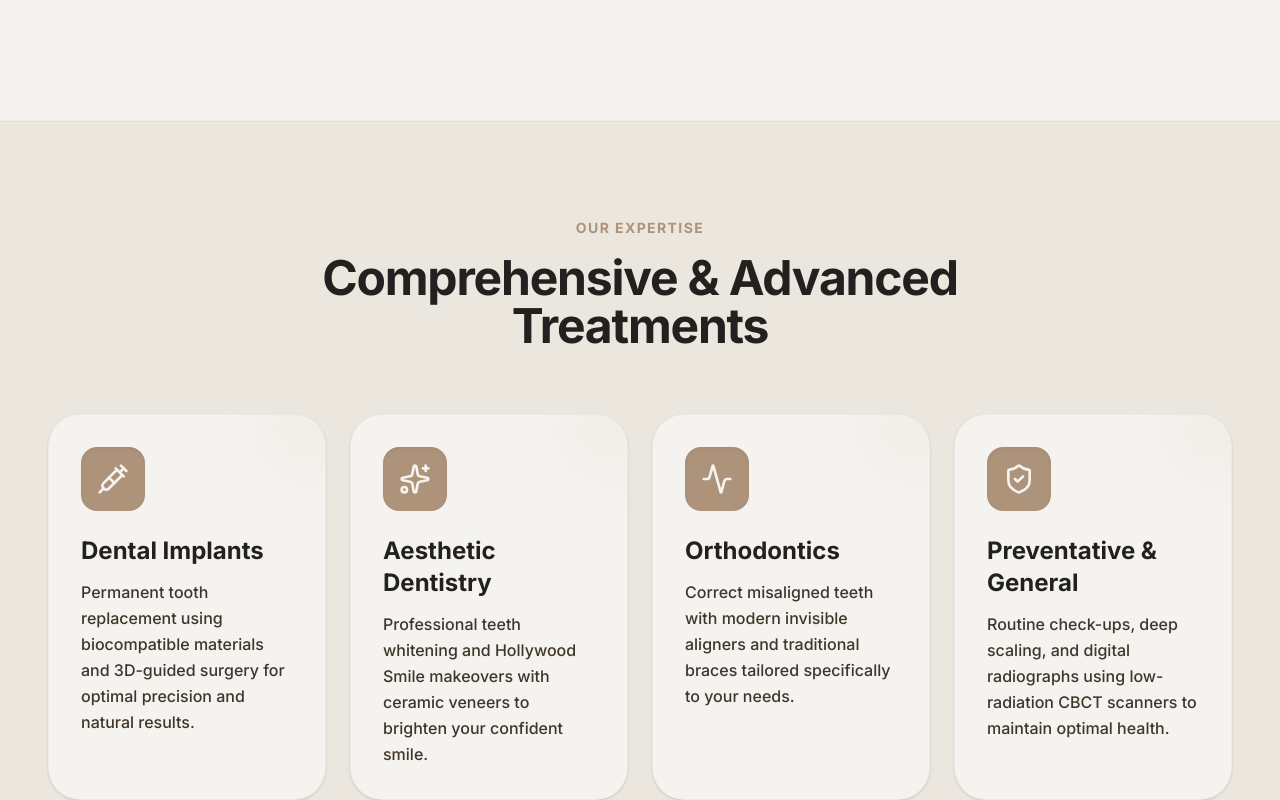
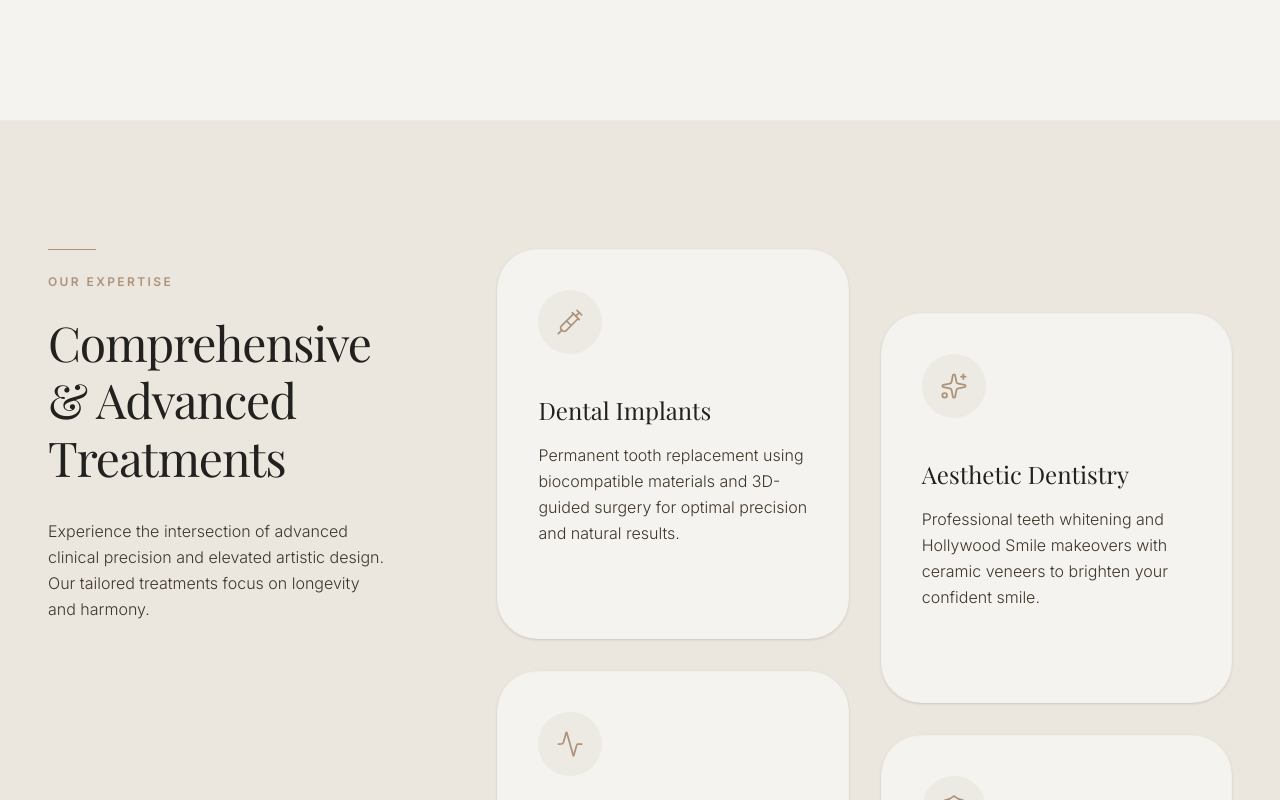
Before and after one commit to AsmaaMohamediDev/dental-center, a React (Vite) app: page / in a window 1280 px wide. Shown: the part 1060-1860 px from the top of the page. Built offline with nearby package versions, Linux system fonts and the light colour scheme; a web font is replaced by a local one.

Commit message:
refactor: implement asymmetric layout for Services cards

```diff
--- a/src/components/Services.jsx
+++ b/src/components/Services.jsx
@@ -8,38 +8,58 @@ const Services = () => {
   return (
     <section
       id="services"
-      className="w-full py-24 px-6 md:px-12 bg-beige relative border-t border-primary/10"
+      className="w-full py-32 px-6 md:px-12 bg-beige relative"
     >
-      <div className="max-w-4xl mx-auto text-center mb-16">
-        <h2 className="text-primary font-bold tracking-widest uppercase mb-4 text-sm">
+      <div className="max-w-7xl mx-auto flex flex-col md:flex-row gap-20 items-start">
+        {/* Sticky Left Sidebar for Section Title to break symmetry */}
+        <div className="md:w-1/3 md:sticky top-32 z-10 pr-8">
+          <div className="w-12 h-px bg-primary mb-6"></div>
+          <h2 className="text-primary font-semibold tracking-[0.2em] uppercase mb-6 text-xs">
             {sectionTitle}
           </h2>
-        <h3 className="text-4xl md:text-5xl font-extrabold text-ink tracking-tight">
+          <h3 className="text-4xl md:text-5xl font-serif text-ink tracking-tight leading-[1.2] mb-8">
             {heading}
           </h3>
+          <p className="text-secondary font-light leading-relaxed mb-8">
+            Experience the intersection of advanced clinical precision and
+            elevated artistic design. Our tailored treatments focus on longevity
+            and harmony.
+          </p>
         </div>
 
-      <div className="grid grid-cols-1 md:grid-cols-2 lg:grid-cols-4 gap-6 relative z-10">
-        {items.map((item) => {
-          const IconComponent = LucideIcons[item.iconType] || LucideIcons.Smile;
+        {/* Asymmetrical Grid for Cards */}
+        <div className="md:w-2/3 grid grid-cols-1 sm:grid-cols-2 gap-8 w-full">
+          {items.map((item, idx) => {
+            const IconComponent =
+              LucideIcons[item.iconType] || LucideIcons.Smile;
+            // Push every second card down to create asymmetry
+            const offsetClass = idx % 2 !== 0 ? "sm:translate-y-16" : "";
+
             return (
               <div
                 key={item.id}
-              className="group p-8 rounded-[32px] bg-cream border border-primary/10 hover:border-primary/50 cursor-pointer shadow-sm hover:shadow-2xl hover:-translate-y-2 transition-all duration-300 relative overflow-hidden"
+                className={`group p-10 rounded-[40px] bg-cream shadow-sm hover:shadow-[0_20px_40px_-15px_rgba(0,0,0,0.05)] hover:-translate-y-2 transition-all duration-500 cursor-pointer relative overflow-hidden border border-primary/5 ${offsetClass}`}
               >
-              <div className="absolute -right-8 -top-8 w-24 h-24 bg-primary/5 rounded-full blur-xl group-hover:bg-primary/20 transition-all"></div>
-              <div className="w-16 h-16 rounded-2xl bg-primary flex flex-col justify-center items-center mb-6 shadow-inner group-hover:bg-ink transition-colors relative z-10">
-                <IconComponent className="w-8 h-8 text-cream" />
+                <div className="w-16 h-16 rounded-full bg-primary/10 flex flex-col justify-center items-center mb-10 group-hover:bg-primary transition-colors duration-500">
+                  <IconComponent
+                    className="w-7 h-7 text-primary group-hover:text-cream transition-colors duration-500"
+                    strokeWidth={1.5}
+                  />
                 </div>
-              <h4 className="text-2xl font-bold text-ink mb-3 group-hover:text-primary transition-colors relative z-10">
+                <h4 className="text-2xl font-serif text-ink mb-4 group-hover:text-primary transition-colors duration-300">
                   {item.title}
                 </h4>
-              <p className="text-secondary font-medium leading-relaxed relative z-10">
+                <p className="text-secondary font-light leading-relaxed">
                   {item.desc}
                 </p>
+                <div className="mt-8 flex items-center gap-2 text-primary font-semibold text-sm opacity-0 -translate-x-4 group-hover:opacity-100 group-hover:translate-x-0 transition-all duration-500">
+                  <span>Explore</span>
+                  <LucideIcons.ArrowRight className="w-4 h-4" />
+                </div>
               </div>
             );
           })}
+        </div>
       </div>
     </section>
   );
```
Lines whose indentation alone changed are shown as unchanged.
